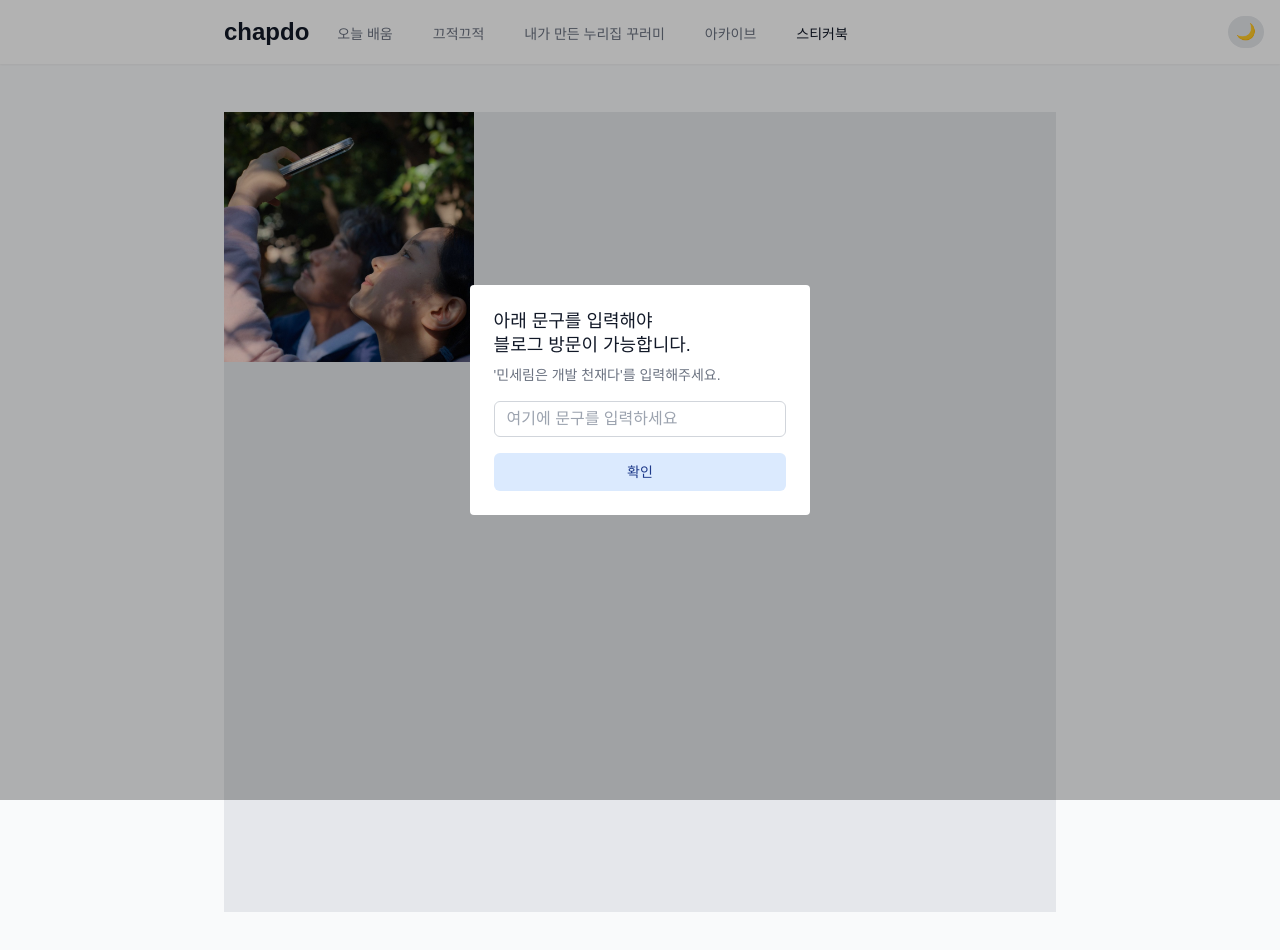
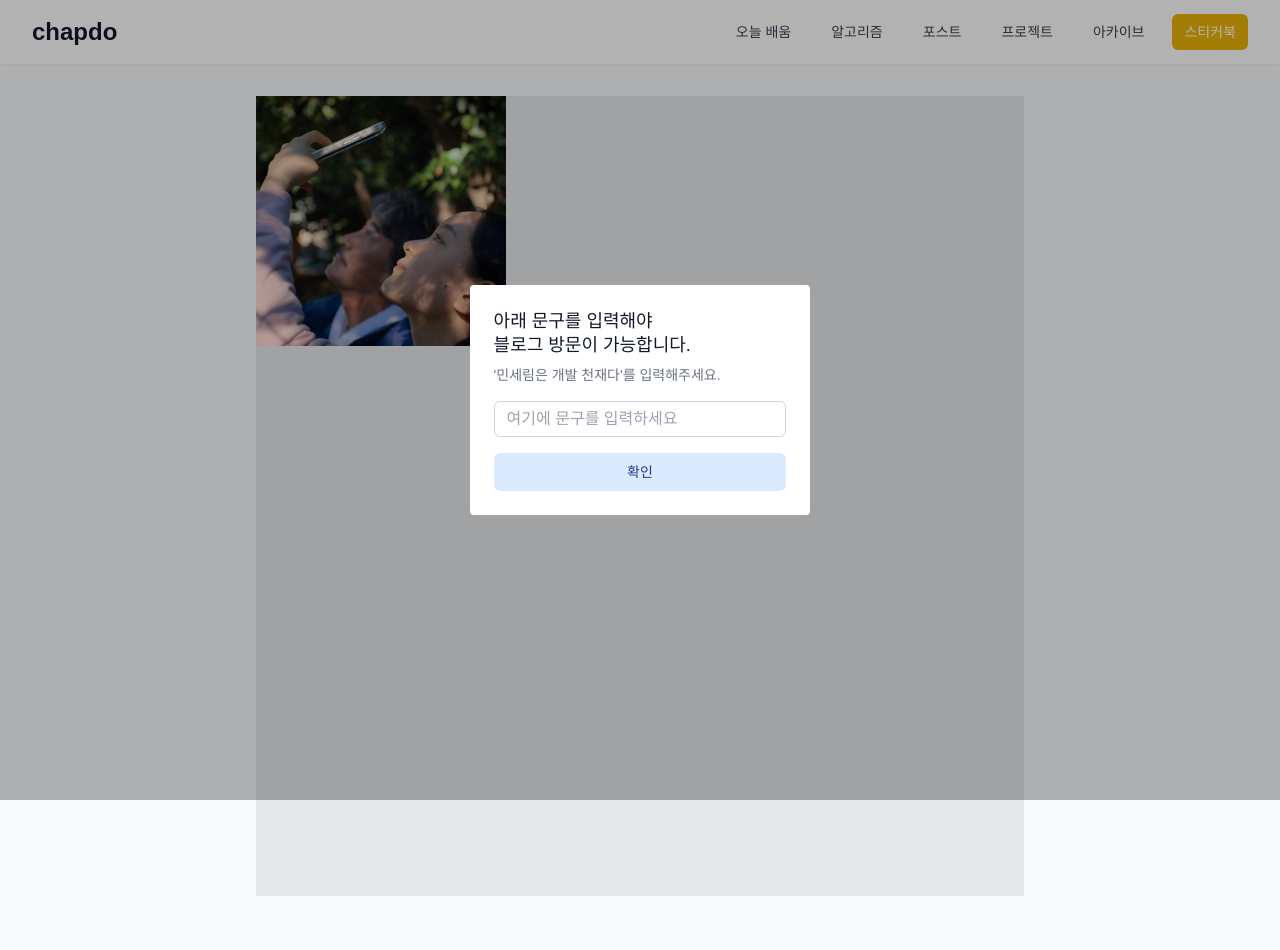
Before and after one commit to anonymousRecords/chapdo, a Next.js app: page /stickers in a window 1280 px wide. Shown: the top 950 px of the page. After the commit the page ends 896 px from the top, so only its background shows below. Built offline with nearby package versions, Linux system fonts and the light colour scheme.

Commit message:
feat: Update navigation components and dependencies

```diff
--- a/app/layout.tsx
+++ b/app/layout.tsx
@@ -2,16 +2,13 @@ import React from "react";
 import type { Metadata } from "next";
 import "@/styles/globals.css";
 import ThemeProvider from "@/components/Common/ThemeProvider";
-import Navbar from "@/components/Common/Navbar";
-import ThemeToggle from "@/components/Common/ThemeToggle";
+import Navigation from "@/components/Common/navigation/navigation";
 import WelcomeDialog from "@/components/Common/WelcomeDialog";
 
 export const metadata: Metadata = {
   title: "chapdo-blog",
   description: "This is chapdo's blog",
 };
-
-export const revalidate = 1;
 
 export default function RootLayout({
   children,
@@ -22,9 +19,8 @@ export default function RootLayout({
     <html lang="en" suppressHydrationWarning>
       <body className="bg-gray-50 dark:bg-black dark:text-gray-100">
         <ThemeProvider>
-          <Navbar />
-          <ThemeToggle />
-          <main className="mx-auto max-w-4xl px-4 py-12 sm:px-6 lg:px-8">
+          <Navigation />
+          <main className="mx-auto max-w-4xl px-4 pt-24 sm:px-6 lg:px-16">
             <WelcomeDialog />
             {children}
           </main>
--- a/app/page.tsx
+++ b/app/page.tsx
@@ -1,9 +1,9 @@
-import Image from "next/image";
+import FullscreenVideoCarousel from "@/components/home/full-screen-video-carousel";
 
 export default function Home() {
   return (
-    <main>
-      <Image src="/main.webp" alt="main" width={2000} height={200} />
+    <main className="w-full h-full">
+      <FullscreenVideoCarousel />
     </main>
   );
 }
--- a/components/Common/Navbar.tsx
+++ /dev/null
@@ -1,44 +0,0 @@
-"use client";
-
-import { navElements } from "@/constants";
-import Link from "next/link";
-import { usePathname } from "next/navigation";
-
-function Navbar() {
-  const pathname = usePathname();
-  return (
-    <nav className="bg-white dark:bg-black shadow-sm">
-      <div className="max-w-4xl mx-auto px-4 sm:px-6 lg:px-8">
-        <div className="flex justify-between h-16">
-          <div className="flex">
-            <div className="flex-shrink-0 flex items-center">
-              <Link
-                href="/"
-                className="text-2xl font-bold text-gray-900 dark:text-white hover:text-yellow-400 dark:hover:text-yellow-400 transition-colors"
-              >
-                chapdo
-              </Link>
-            </div>
-            <div className="hidden sm:ml-6 sm:flex sm:space-x-8">
-              {navElements.map((element) => (
-                <Link
-                  key={element.name}
-                  href={element.url}
-                  className={`inline-flex items-center px-1 pt-1 border-b-2 text-sm font-medium transition-colors ${
-                    pathname === element.url
-                      ? "border-yellow-500 dark:border-yellow-400 text-gray-900 dark:text-white"
-                      : "border-transparent text-gray-500 dark:text-gray-400 hover:text-gray-700 dark:hover:text-gray-200 hover:border-gray-300 dark:hover:border-gray-700"
-                  }`}
-                >
-                  {element.name}
-                </Link>
-              ))}
-            </div>
-          </div>
-        </div>
-      </div>
-    </nav>
-  );
-}
-
-export default Navbar;
--- a/components/Common/NavbarButton.tsx
+++ /dev/null
@@ -1,39 +0,0 @@
-"use client";
-import React, { useState } from "react";
-import { IoMenu, IoClose } from "react-icons/io5";
-import Link from "next/link";
-import { navElements } from "@/constants";
-
-export default function NavbarButton() {
-  const [isOpen, setIsOpen] = useState(false);
-
-  return (
-    <>
-      <div className="fixed right-4 top-4 z-50 sm:hidden">
-        <button onClick={() => setIsOpen(!isOpen)}>
-          {isOpen ? (
-            <IoClose className="size-6" />
-          ) : (
-            <IoMenu className="size-6" />
-          )}
-        </button>
-      </div>
-      {isOpen && (
-        <div className="fixed inset-0 z-40 bg-white pt-16 sm:hidden dark:bg-gray-900">
-          <div className="space-y-1 px-2 pb-3 pt-2">
-            {navElements.map((element) => (
-              <Link
-                key={element.name}
-                href={element.url}
-                className="block rounded-md px-3 py-2 text-base font-medium text-gray-700 hover:bg-gray-50 hover:text-gray-900 dark:text-gray-200 dark:hover:bg-gray-800 dark:hover:text-white"
-                onClick={() => setIsOpen(false)}
-              >
-                {element.name}
-              </Link>
-            ))}
-          </div>
-        </div>
-      )}
-    </>
-  );
-}
--- /dev/null
+++ b/components/Common/navigation/desktop-navigation.tsx
@@ -0,0 +1,25 @@
+import Link from "next/link";
+import { usePathname } from "next/navigation";
+import { NAV_ELEMENTS } from "@/constants";
+
+export default function DesktopNavigation() {
+  const pathname = usePathname();
+
+  return (
+    <div className="hidden md:flex space-x-4">
+      {NAV_ELEMENTS.map((element) => (
+        <Link
+          key={element.name}
+          href={element.url}
+          className={`px-3 py-2 rounded-md text-sm font-medium ${
+            pathname === element.url
+              ? "bg-yellow-500 text-white"
+              : "text-gray-700 hover:bg-yellow-200 hover:text-gray-900"
+          }`}
+        >
+          {element.name}
+        </Link>
+      ))}
+    </div>
+  );
+}
--- /dev/null
+++ b/components/Common/navigation/mobile-navigation.tsx
@@ -0,0 +1,71 @@
+import { useState } from "react";
+import Link from "next/link";
+import { usePathname } from "next/navigation";
+import { NAV_ELEMENTS } from "@/constants";
+
+export default function MobileNavigation() {
+  const [isOpen, setIsOpen] = useState(false);
+  const pathname = usePathname();
+
+  return (
+    <div className="md:hidden">
+      <button
+        onClick={() => setIsOpen(!isOpen)}
+        className="inline-flex items-center justify-center p-2 rounded-md text-gray-400 hover:text-gray-500 hover:bg-gray-100 focus:outline-none focus:ring-2 focus:ring-inset focus:ring-yellow-500"
+      >
+        {isOpen ? (
+          <svg
+            className="block h-6 w-6"
+            xmlns="http://www.w3.org/2000/svg"
+            fill="none"
+            viewBox="0 0 24 24"
+            stroke="currentColor"
+            aria-hidden="true"
+          >
+            <path
+              strokeLinecap="round"
+              strokeLinejoin="round"
+              strokeWidth={2}
+              d="M6 18L18 6M6 6l12 12"
+            />
+          </svg>
+        ) : (
+          <svg
+            className="block h-6 w-6"
+            xmlns="http://www.w3.org/2000/svg"
+            fill="none"
+            viewBox="0 0 24 24"
+            stroke="currentColor"
+            aria-hidden="true"
+          >
+            <path
+              strokeLinecap="round"
+              strokeLinejoin="round"
+              strokeWidth={2}
+              d="M4 6h16M4 12h16M4 18h16"
+            />
+          </svg>
+        )}
+      </button>
+
+      {isOpen && (
+        <div className="absolute left-0 right-0 bg-white shadow-md mt-2 py-2 px-4">
+          {NAV_ELEMENTS.map((element) => (
+            <Link
+              key={element.name}
+              href={element.url}
+              className={`block px-3 py-2 rounded-md text-base font-medium ${
+                pathname === element.url
+                  ? "bg-yellow-500 text-white"
+                  : "text-gray-700 hover:bg-yellow-200 hover:text-gray-900"
+              }`}
+              onClick={() => setIsOpen(false)}
+            >
+              {element.name}
+            </Link>
+          ))}
+        </div>
+      )}
+    </div>
+  );
+}
--- /dev/null
+++ b/components/Common/navigation/navigation.tsx
@@ -0,0 +1,25 @@
+"use client";
+
+import MobileNavigation from "./mobile-navigation";
+import DesktopNavigation from "./desktop-navigation";
+import Link from "next/link";
+import { useIsMobile } from "@/hooks/useIsMobile";
+
+export default function Navigation() {
+  const isMobile = useIsMobile();
+
+  return (
+    <nav className="bg-white shadow-sm fixed top-0 left-0 right-0 z-10">
+      <div className="max-w-7xl mx-auto px-4 sm:px-6 lg:px-8">
+        <div className="flex justify-between h-16 items-center">
+          <div className="flex-shrink-0">
+            <Link href="/" className="text-2xl font-bold text-gray-900">
+              chapdo
+            </Link>
+          </div>
+          {isMobile ? <MobileNavigation /> : <DesktopNavigation />}
+        </div>
+      </div>
+    </nav>
+  );
+}
--- /dev/null
+++ b/components/home/full-screen-video-carousel.tsx
@@ -0,0 +1,76 @@
+"use client";
+import React, { useState, useEffect, useRef } from "react";
+import { VIDEO_ELEMENTS } from "@/constants";
+
+interface VideoElement {
+  id: string;
+  description: string;
+  video_url: string;
+}
+
+export default function FullscreenVideoCarousel() {
+  const [currentVideoIndex, setCurrentVideoIndex] = useState(0);
+  const videoRefs = useRef<Array<React.RefObject<HTMLVideoElement>>>(
+    VIDEO_ELEMENTS.map(() => React.createRef<HTMLVideoElement>()),
+  );
+
+  useEffect(() => {
+    const playCurrentVideo = () => {
+      const currentVideoRef = videoRefs.current[currentVideoIndex];
+      if (currentVideoRef.current) {
+        currentVideoRef.current
+          .play()
+          .catch((error) => console.error("Video play failed:", error));
+      }
+    };
+
+    playCurrentVideo();
+
+    return () => {
+      const currentVideoRef = videoRefs.current[currentVideoIndex];
+      if (currentVideoRef.current) {
+        currentVideoRef.current.pause();
+      }
+    };
+  }, [currentVideoIndex]);
+
+  const handleVideoEnd = () => {
+    setCurrentVideoIndex(
+      (prevIndex) => (prevIndex + 1) % VIDEO_ELEMENTS.length,
+    );
+  };
+
+  const handleDotClick = (index: number) => {
+    setCurrentVideoIndex(index);
+  };
+
+  return (
+    <div className="fixed inset-0 w-full h-full overflow-hidden">
+      {VIDEO_ELEMENTS.map((video: VideoElement, index: number) => (
+        <video
+          key={video.id}
+          ref={videoRefs.current[index]}
+          className={`absolute inset-0 w-full h-full object-cover transition-opacity duration-500 ${
+            index === currentVideoIndex ? "opacity-100" : "opacity-0"
+          }`}
+          src={video.video_url}
+          muted
+          playsInline
+          loop
+          onEnded={handleVideoEnd}
+        />
+      ))}
+      <div className="absolute bottom-4 left-0 right-0 flex justify-center space-x-2">
+        {VIDEO_ELEMENTS.map((_, index: number) => (
+          <button
+            key={index}
+            className={`w-3 h-3 rounded-full ${
+              index === currentVideoIndex ? "bg-white" : "bg-gray-300"
+            }`}
+            onClick={() => handleDotClick(index)}
+          />
+        ))}
+      </div>
+    </div>
+  );
+}
--- a/constants/index.ts
+++ b/constants/index.ts
@@ -1,37 +1,56 @@
-export const navElements = [
+export const NAV_ELEMENTS = [
   {
     id: "1",
     label: "TIL",
     name: "오늘 배움",
-    description: "오늘 공부한 것들을 모아놓은 공간입니다",
     url: "/til",
   },
   {
     id: "2",
+    label: "ALGORITHM",
+    name: "알고리즘",
+    url: "/algorithm",
+  },
+  {
+    id: "3",
     label: "POSTS",
-    name: "끄적끄적",
-    description: "개발 관련하여 제 생각을 적은 글이 있는 공간입니다",
+    name: "포스트",
     url: "/posts",
   },
   {
-    id: "3",
+    id: "4",
     label: "PROJECTS",
-    name: "내가 만든 누리집 꾸러미",
-    description: "제가 참여한 프로젝트와 관련된 글이 모여있습니다",
+    name: "프로젝트",
     url: "/projects",
   },
   {
-    id: "4",
+    id: "5",
     label: "ARCHIVES",
     name: "아카이브",
-    description: "아카이브",
     url: "/archives",
   },
   {
-    id: "5",
+    id: "6",
     label: "STICKERS",
     name: "스티커북",
-    description: "스티커북",
     url: "/stickers",
   },
 ];
+
+export const VIDEO_ELEMENTS = [
+  {
+    id: "1",
+    description: "autumn",
+    video_url: "/video/video_autumn.mp4",
+  },
+  {
+    id: "2",
+    description: "rain",
+    video_url: "/video/video_rain.mp4",
+  },
+  {
+    id: "3",
+    description: "ocean",
+    video_url: "/video/video_ocean.mp4",
+  },
+];
--- /dev/null
+++ b/hooks/useIsMobile.ts
@@ -0,0 +1,18 @@
+import { useState, useEffect } from "react";
+
+export const useIsMobile = () => {
+  const [isMobile, setIsMobile] = useState(false);
+
+  useEffect(() => {
+    const checkIsMobile = () => {
+      setIsMobile(window.innerWidth < 768);
+    };
+
+    checkIsMobile();
+    window.addEventListener("resize", checkIsMobile);
+
+    return () => window.removeEventListener("resize", checkIsMobile);
+  }, []);
+
+  return isMobile;
+};
--- a/package.json
+++ b/package.json
@@ -10,6 +10,7 @@
   },
   "dependencies": {
     "@headlessui/react": "2.1.2",
+    "@heroicons/react": "2.1.5",
     "@liveblocks/client": "2.5.1",
     "@liveblocks/node": "2.5.1",
     "@liveblocks/react": "2.5.1",
```
Also changed, not shown: public/main.webp (deleted), 1 other file (tests, documents, lock files or other folders).
